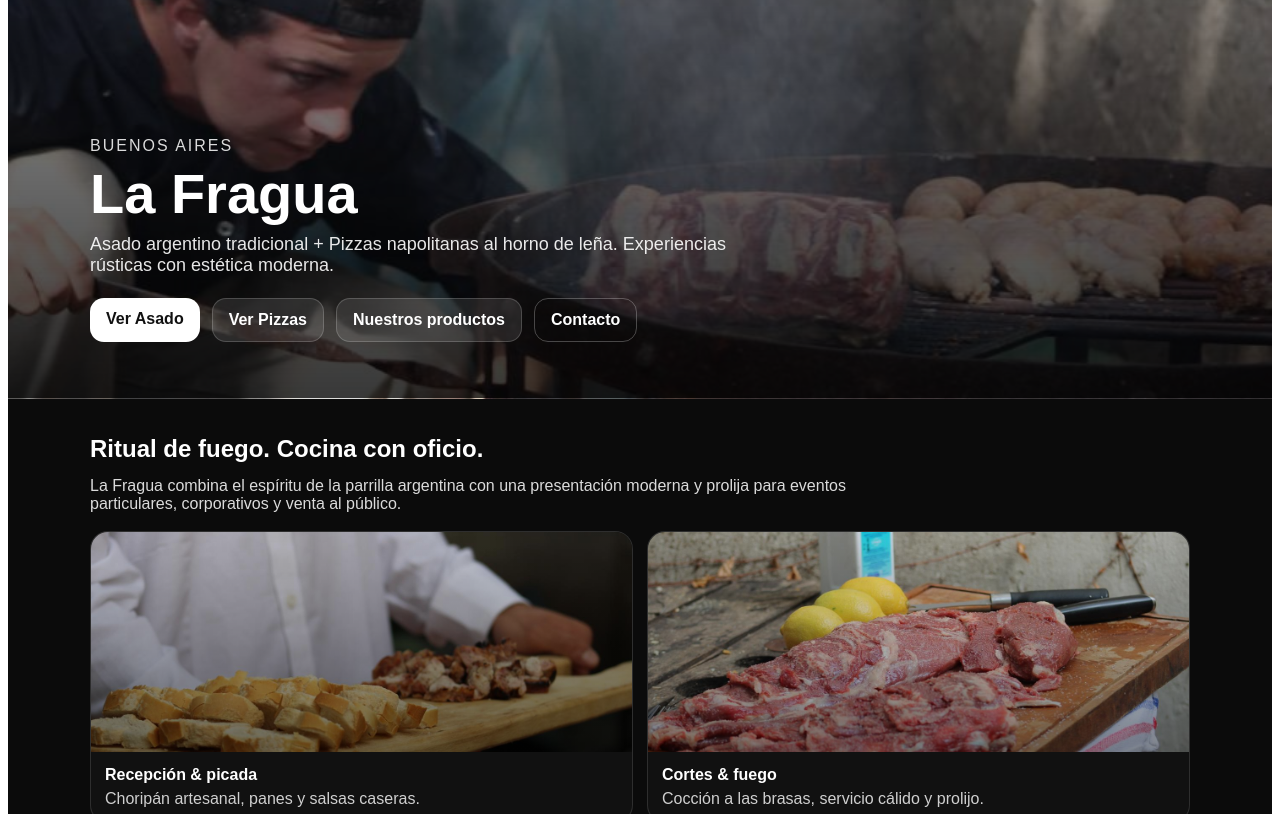
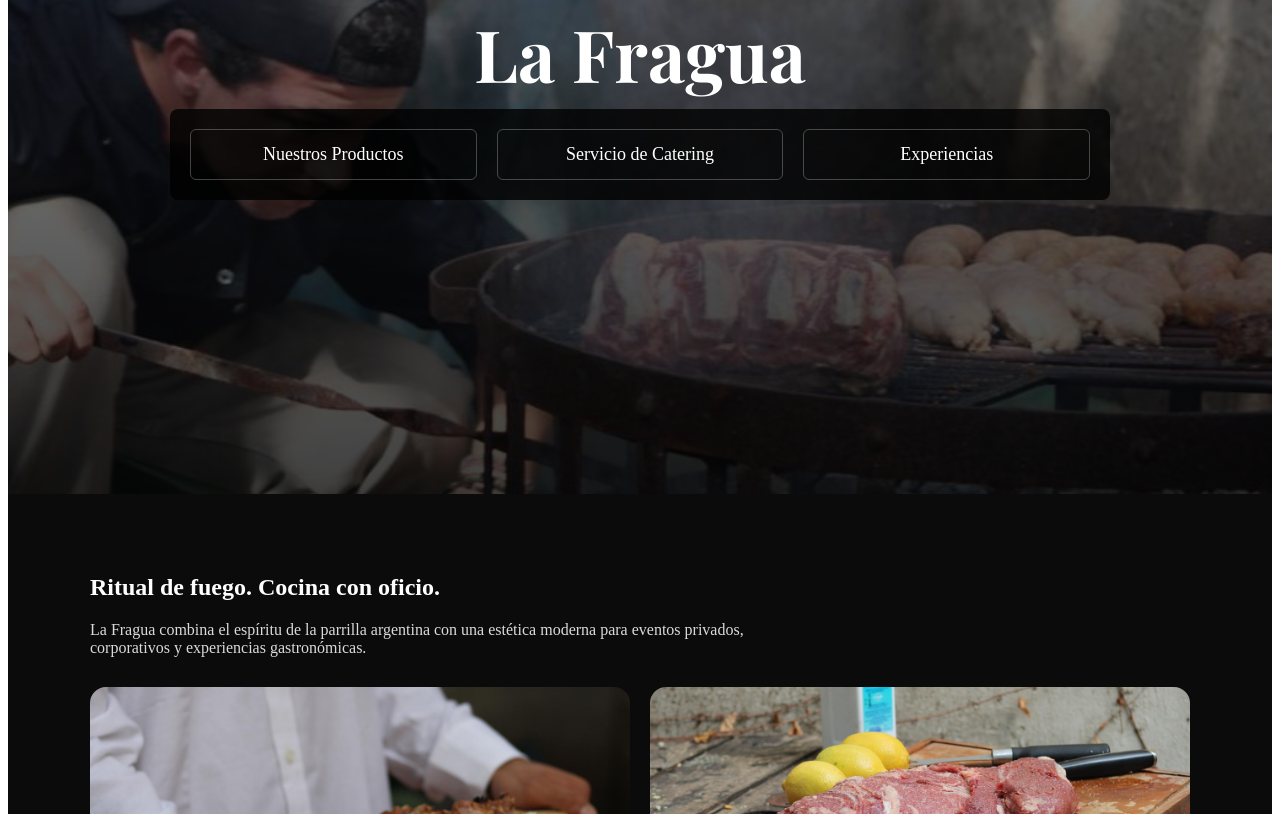
Before and after one commit to lafraguacatering-hub/lafragua, a Next.js app: page / in a window 1280 px wide. Shown: the part 346-1160 px from the top of the page. Built offline with nearby package versions, Linux system fonts and the light colour scheme.

Commit message:
nuevo concepto home

```diff
--- a/app/page.tsx
+++ b/app/page.tsx
@@ -1,178 +1,187 @@
 import { Playfair_Display } from "next/font/google";
+import Link from "next/link";
 
 const playfair = Playfair_Display({
   subsets: ["latin"],
   weight: ["400", "600", "700"],
-});import Link from "next/link";
+});
 
 export default function Home() {
   return (
-    <main style={{ fontFamily: "Arial", background: "#0b0b0b", color: "#fff" }}>
-      {/* CORTE*/}
+    <main style={{ background: "#0b0b0b", color: "#fff" }}>
+
+      {/* HERO */}
       <section
         style={{
-          minHeight: "78vh",
+          minHeight: "90vh",
           display: "flex",
-          alignItems: "flex-end",
+          alignItems: "center",
+          justifyContent: "center",
+          flexDirection: "column",
           padding: "56px 24px",
           backgroundImage:
-            "linear-gradient(to top, rgba(0,0,0,0.78), rgba(0,0,0,0.15)), url('/images/hero.jpg')",
+            "linear-gradient(to top, rgba(0,0,0,0.75), rgba(0,0,0,0.35)), url('/images/hero.jpg')",
           backgroundSize: "cover",
           backgroundPosition: "center",
-          borderBottom: "1px solid rgba(255,255,255,0.10)",
+          textAlign: "center",
         }}
       >
-        <div style={{ maxWidth: 1100, margin: "0 auto", width: "100%" }}>
-          <p
+
+        <p style={{ letterSpacing: 3, opacity: 0.8 }}>BUENOS AIRES</p>
+
+        <h1
+          className={playfair.className}
           style={{
-              letterSpacing: 2,
-              textTransform: "uppercase",
-              opacity: 0.85,
-              margin: 0,
+            fontSize: 72,
+            margin: "10px 0 20px",
+            lineHeight: 1,
           }}
         >
-            Buenos Aires
-          </p>
-          <h1 style={{ fontSize: 56, margin: "10px 0 10px", lineHeight: 1.05 }}>
           La Fragua
         </h1>
-          <p style={{ fontSize: 18, maxWidth: 680, opacity: 0.9, margin: 0 }}>
-            Asado argentino tradicional + Pizzas napolitanas al horno de leña.
-            Experiencias rústicas con estética moderna.
-          </p>
 
-          <div style={{ display: "flex", gap: 12, marginTop: 22, flexWrap: "wrap" }}>
+        {/* BARRA NEGRA CON OPCIONES */}
+        <div
+          style={{
+            display: "flex",
+            justifyContent: "space-between",
+            width: "100%",
+            maxWidth: "900px",
+            background: "rgba(0,0,0,0.8)",
+            padding: "20px",
+            borderRadius: "8px",
+            gap: "20px",
+          }}
+        >
+          <Link
+            href="/productos"
+            style={{
+              flex: 1,
+              textAlign: "center",
+              color: "white",
+              textDecoration: "none",
+              fontSize: "18px",
+              padding: "14px",
+              border: "1px solid rgba(255,255,255,0.25)",
+              borderRadius: "6px",
+            }}
+          >
+            Nuestros Productos
+          </Link>
+
           <Link
             href="/asado"
             style={{
-                background: "#fff",
-                color: "#111",
-                padding: "12px 16px",
-                borderRadius: 14,
+              flex: 1,
+              textAlign: "center",
+              color: "white",
               textDecoration: "none",
-                fontWeight: 700,
+              fontSize: "18px",
+              padding: "14px",
+              border: "1px solid rgba(255,255,255,0.25)",
+              borderRadius: "6px",
             }}
           >
-              Ver Asado
+            Servicio de Catering
           </Link>
+
           <Link
-              href="/pizzas"
+            href="/experiencias"
             style={{
-                background: "rgba(255,255,255,0.10)",
-                color: "#fff",
-                padding: "12px 16px",
-                borderRadius: 14,
+              flex: 1,
+              textAlign: "center",
+              color: "white",
               textDecoration: "none",
-                border: "1px solid rgba(255,255,255,0.18)",
-                fontWeight: 700,
+              fontSize: "18px",
+              padding: "14px",
+              border: "1px solid rgba(255,255,255,0.25)",
+              borderRadius: "6px",
             }}
           >
-              Ver Pizzas
+            Experiencias
           </Link>
-            <Link
-              href="/productos"
-              style={{
-                background: "rgba(255,255,255,0.10)",
-                color: "#fff",
-                padding: "12px 16px",
-                borderRadius: 14,
-                textDecoration: "none",
-                border: "1px solid rgba(255,255,255,0.18)",
-                fontWeight: 700,
-              }}
-            >
-              Nuestros productos
-            </Link>
-            <Link
-              href="/contacto"
-              style={{
-                background: "transparent",
-                color: "#fff",
-                padding: "12px 16px",
-                borderRadius: 14,
-                textDecoration: "none",
-                border: "1px solid rgba(255,255,255,0.25)",
-                fontWeight: 700,
-              }}
-            >
-              Contacto
-            </Link>
-          </div>
         </div>
       </section>
 
-      {/* 2 IMAGENES */}
-      <section style={{ padding: "36px 24px" }}>
-        <div style={{ maxWidth: 1100, margin: "0 auto" }}>
-          <h2 style={{ margin: "0 0 14px" }}>Ritual de fuego. Cocina con oficio.</h2>
-          <p style={{ margin: "0 0 18px", opacity: 0.85, maxWidth: 760 }}>
-            La Fragua combina el espíritu de la parrilla argentina con una presentación
-            moderna y prolija para eventos particulares, corporativos y venta al público.
+      {/* SECCIÓN IMÁGENES */}
+      <section style={{ padding: "60px 24px" }}>
+        <div style={{ maxWidth: "1100px", margin: "0 auto" }}>
+
+          <h2 style={{ marginBottom: "20px" }}>
+            Ritual de fuego. Cocina con oficio.
+          </h2>
+
+          <p style={{ opacity: 0.85, maxWidth: "700px", marginBottom: "30px" }}>
+            La Fragua combina el espíritu de la parrilla argentina con una
+            estética moderna para eventos privados, corporativos y experiencias
+            gastronómicas.
           </p>
 
           <div
             style={{
               display: "grid",
-              gridTemplateColumns: "repeat(auto-fit, minmax(260px, 1fr))",
-              gap: 14,
+              gridTemplateColumns: "repeat(auto-fit, minmax(260px,1fr))",
+              gap: "20px",
             }}
           >
+
             <div
               style={{
-                borderRadius: 18,
+                borderRadius: "16px",
                 overflow: "hidden",
-                border: "1px solid rgba(255,255,255,0.12)",
                 background: "#111",
               }}
             >
               <div
                 style={{
-                  height: 220,
-                  backgroundImage:
-                    "linear-gradient(to top, rgba(0,0,0,0.45), rgba(0,0,0,0.05)), url('/images/choris.jpg')",
+                  height: "220px",
+                  backgroundImage: "url('/images/choris.jpg')",
                   backgroundSize: "cover",
                   backgroundPosition: "center",
                 }}
               />
-              <div style={{ padding: 14 }}>
-                <div style={{ fontWeight: 800 }}>Recepción & picada</div>
-                <div style={{ opacity: 0.8, marginTop: 6 }}>
+
+              <div style={{ padding: "16px" }}>
+                <strong>Recepción & picada</strong>
+                <p style={{ opacity: 0.8 }}>
                   Choripán artesanal, panes y salsas caseras.
-                </div>
+                </p>
               </div>
             </div>
 
             <div
               style={{
-                borderRadius: 18,
+                borderRadius: "16px",
                 overflow: "hidden",
-                border: "1px solid rgba(255,255,255,0.12)",
                 background: "#111",
               }}
             >
               <div
                 style={{
-                  height: 220,
-                  backgroundImage:
-                    "linear-gradient(to top, rgba(0,0,0,0.45), rgba(0,0,0,0.05)), url('/images/corte.jpg')",
+                  height: "220px",
+                  backgroundImage: "url('/images/corte.jpg')",
                   backgroundSize: "cover",
                   backgroundPosition: "center",
                 }}
               />
-              <div style={{ padding: 14 }}>
-                <div style={{ fontWeight: 800 }}>Cortes & fuego</div>
-                <div style={{ opacity: 0.8, marginTop: 6 }}>
-                  Cocción a las brasas, servicio cálido y prolijo.
-                </div>
-              </div>
+
+              <div style={{ padding: "16px" }}>
+                <strong>Cortes & fuego</strong>
+                <p style={{ opacity: 0.8 }}>
+                  Cocción a las brasas y servicio profesional.
+                </p>
               </div>
             </div>
 
-          <footer style={{ marginTop: 22, opacity: 0.7, fontSize: 13 }}>
+          </div>
+
+          <footer style={{ marginTop: "40px", opacity: 0.7 }}>
             © {new Date().getFullYear()} La Fragua
           </footer>
+
         </div>
       </section>
+
     </main>
   );
 }
```
Lines whose indentation alone changed are shown as unchanged.
